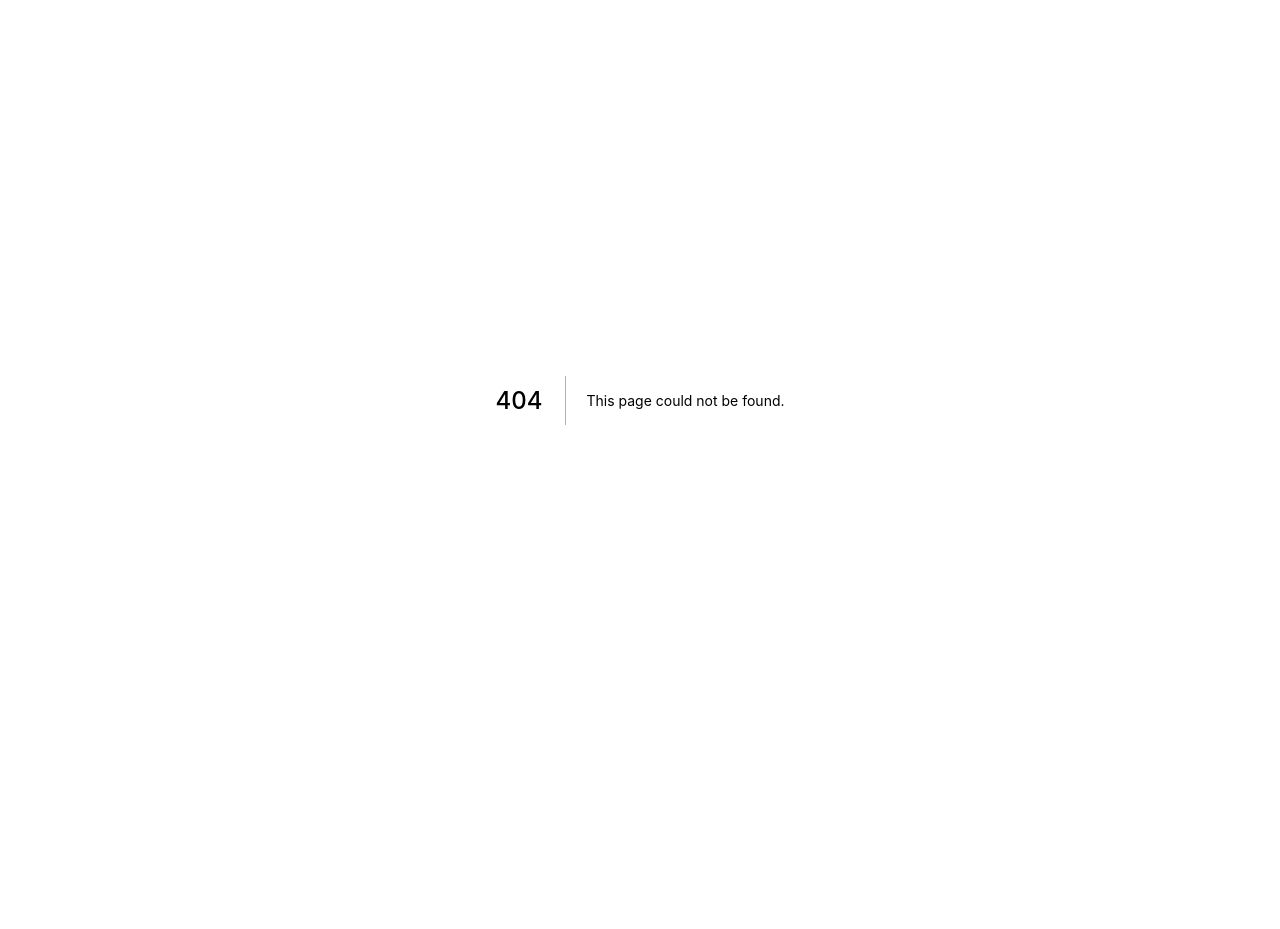
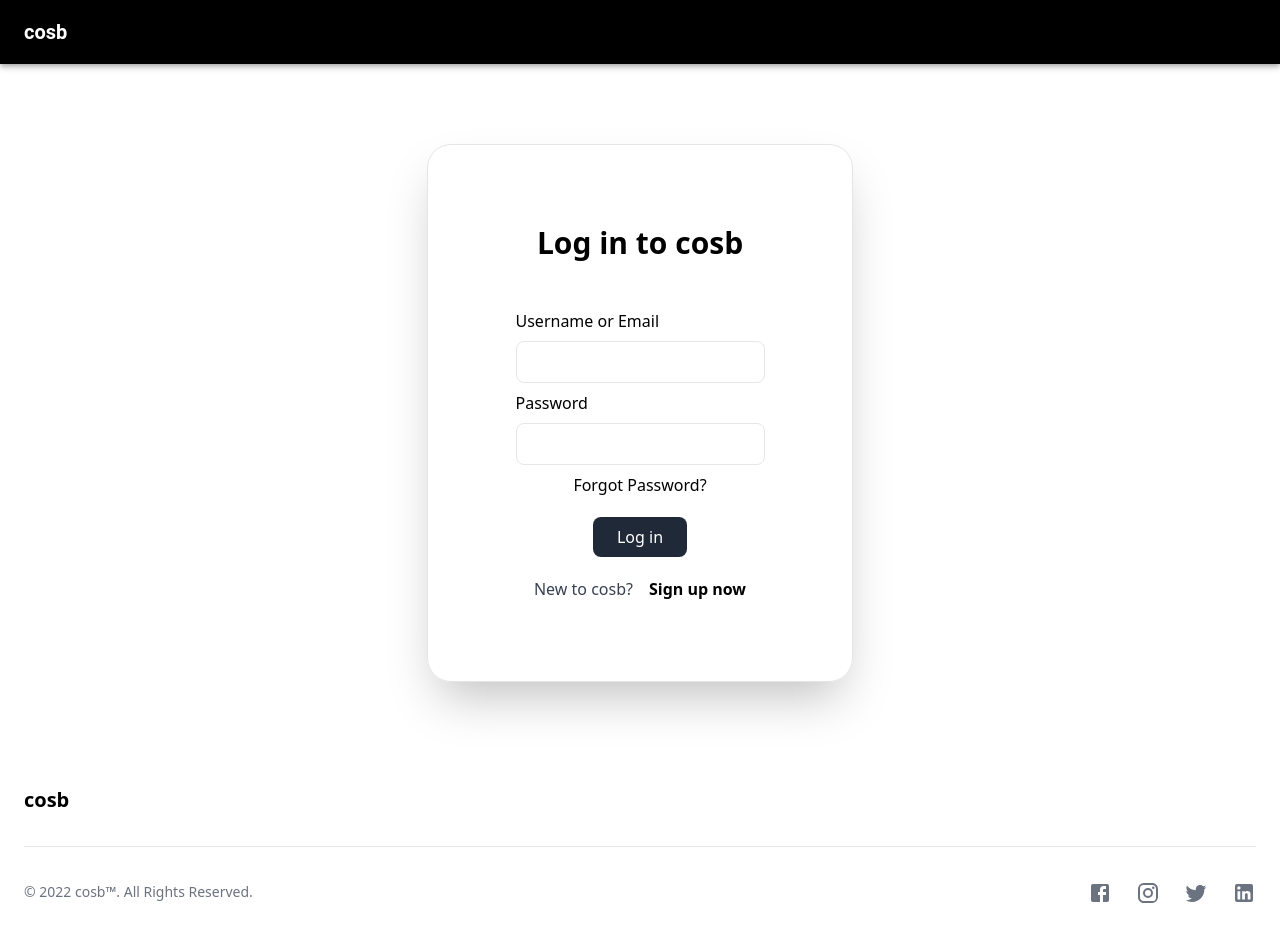
Before and after one commit to Neeshamraghav012/cosb-nextjs, a Next.js app: page /login in a window 1280 px wide. Before the commit this address had no page. Before the commit the page ends 800 px from the top, so only its background shows below. Built offline with nearby package versions, Linux system fonts and the light colour scheme.

Commit message:
Sign Up login pages added

```diff
--- /dev/null
+++ b/config/constants.js
@@ -0,0 +1,4 @@
+export const ALL_COURSES = `http://cosbapi.herokuapp.com/api/courses/all-courses-view/`;
+export const HOME_COURSES = `http://cosbapi.herokuapp.com/api/courses/courses-list-view/`;
+export const SEARCH_COURSES = `http://cosbapi.herokuapp.com/api/courses/courses-search-view/`;
+export const COURSE_DETAILS = `http://cosbapi.herokuapp.com/api/courses/course-details-view/`;
--- a/pages/index.js
+++ b/pages/index.js
@@ -9,13 +9,14 @@ import {CircularProgress, Skeleton} from "@mui/material";
 import Box from "@mui/material/Box";
 import axios from "axios";
 import Footer from "../components/Footer";
+import {HOME_COURSES, SEARCH_COURSES} from "../config/constants";
 
 export default function Home() {
     const [loading, setLoading] = useState(true);
     const [courseData, setCourseData] = useState([]);
     useEffect(() => {
         async function fetchData() {
-            await axios.get("https://cosbapi.herokuapp.com/api/courses/courses-list-view/")
+            await axios.get(HOME_COURSES)
                 .then(res => {
                     setCourseData(res.data);
 
@@ -28,10 +29,10 @@ export default function Home() {
     const onSearchChange = async (e) => {
         const searchValue = e.target ? e.target.value : e.current.value;
         setLoading(true);
-        searchValue.length > 0 ? await axios.get(`https://cosbapi.herokuapp.com/api/courses/courses-search-view/${searchValue}`).then(res => {
+        searchValue.length > 0 ? await axios.get(`${SEARCH_COURSES}${searchValue}`).then(res => {
             setCourseData(res.data);
             setLoading(false);
-        }) : await axios.get("https://cosbapi.herokuapp.com/api/courses/courses-list-view/").then(res => {
+        }) : await axios.get(HOME_COURSES).then(res => {
             setCourseData(res.data);
             setLoading(false);
         })
--- /dev/null
+++ b/pages/login/index.jsx
@@ -0,0 +1,36 @@
+import Navbar from "../../components/Navbar";
+import {motion} from "framer-motion";
+import Footer from "../../components/Footer";
+
+const Login = () => {
+    return (
+        <div>
+            <Navbar/>
+            <motion.div animate={{scale:[0.8,1]}} transition={{duration:0.3}} className={'flex flex-col mx-auto justify-center items-center mt-20 container py-20 lg:w-1/3 md:w-1/2 rounded-3xl shadow-2xl border-1 border-neutral-200'}>
+                <h1 className={'font-bold text-3xl'}>Log in to cosb</h1>
+                <div className={'flex flex-col mt-10'}>
+                    <label className={'my-2'}>Username or Email</label>
+                    <input type={'text'} className={'border-solid border-grey-300 border-1 rounded-lg p-2 outline-black'}/>
+
+                    <label className={'my-2'}>Password</label>
+                    <input type={'password'} className={'border-solid border-grey-300 border-1 rounded-lg p-2 outline-black'}/>
+                </div>
+                <motion.div whileHover={{scale:1.05}} className={'mt-2'}>
+                    <span className={'cursor-pointer hover:underline text-left'}>Forgot Password?</span>
+                </motion.div>
+
+                <motion.button whileHover={{scale:1.1}} className={'py-2 px-6 bg-gray-800 hover:bg-black rounded-lg text-white mt-5'}>Log in</motion.button>
+
+                <div className={'flex text-left  mt-5 '}>
+                    <span className={'text-gray-700'}>New to cosb?</span>
+                    <span className={'cursor-pointer font-semibold hover:underline ml-4'}>Sign up now</span>
+                </div>
+
+            </motion.div>
+
+            <Footer className={'mt-20'}/>
+        </div>
+    );
+}
+
+export default Login;
--- /dev/null
+++ b/pages/signup/index.jsx
@@ -0,0 +1,30 @@
+import Navbar from "../../components/Navbar";
+import {motion} from "framer-motion";
+import Footer from "../../components/Footer";
+
+const Signup = () => {
+    return (
+        <div>
+            <Navbar/>
+            <motion.div animate={{scale:[0.8,1]}} transition={{duration:0.3}} className={'flex flex-col mx-auto justify-center items-center mt-20 container py-20 lg:w-1/3 md:w-1/2 rounded-3xl shadow-2xl border-1 border-neutral-200'}>
+                <h1 className={'font-bold text-3xl'}>Sign up to cosb</h1>
+                <div className={'flex flex-col mt-10'}>
+                    <label className={'my-2'}>Username</label>
+                    <input type={'text'} className={'border-solid border-grey-300 border-1 rounded-lg p-2 outline-black'}/>
+
+                    <label className={'my-2'}>Email</label>
+                    <input type={'email'} className={'border-solid border-grey-300 border-1 rounded-lg p-2 outline-black'}/>
+
+                    <label className={'my-2'}>Password</label>
+                    <input type={'password'} className={'border-solid border-grey-300 border-1 rounded-lg p-2 outline-black'}/>
+                </div>
+
+                <motion.button whileHover={{scale:1.1}} className={'py-2 px-6 bg-gray-800 hover:bg-black rounded-lg text-white mt-5'}>Sign up</motion.button>
+            </motion.div>
+
+            <Footer className={'mt-20'}/>
+        </div>
+    );
+}
+
+export default Signup;
```
